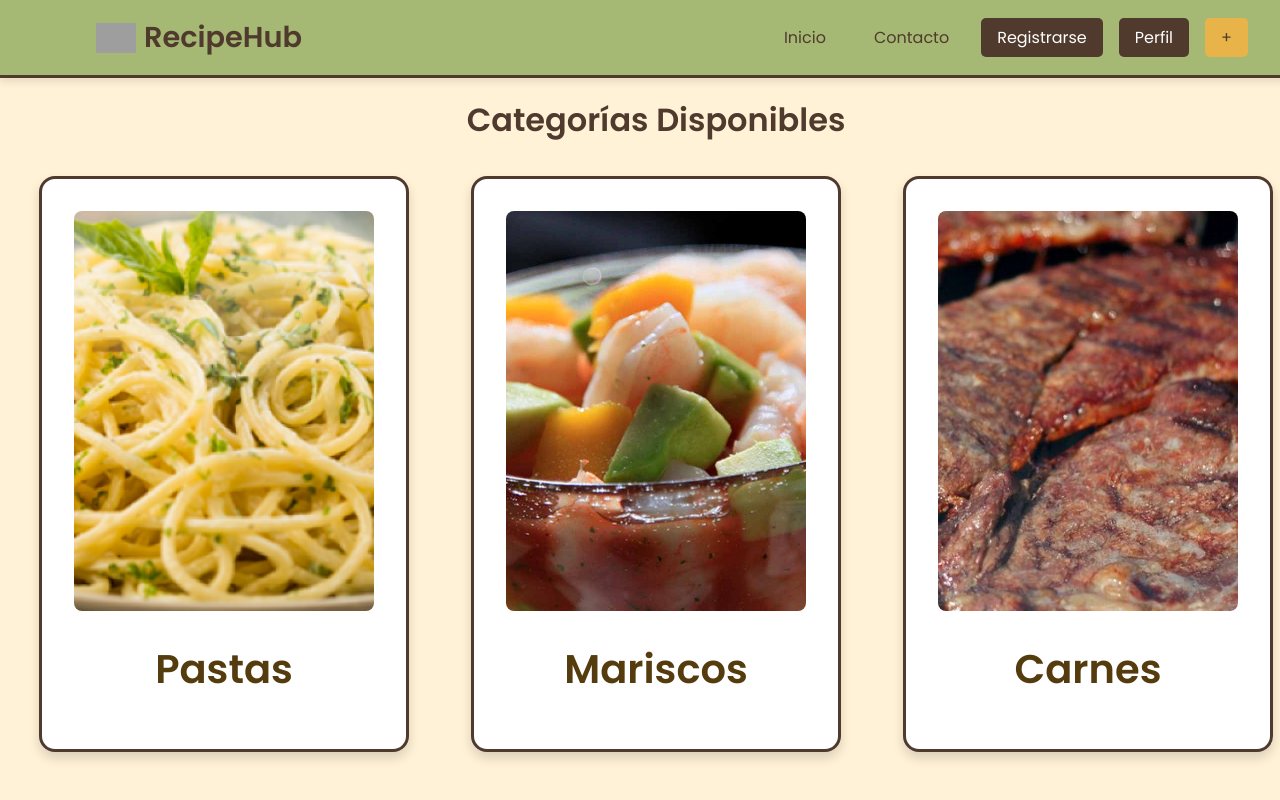
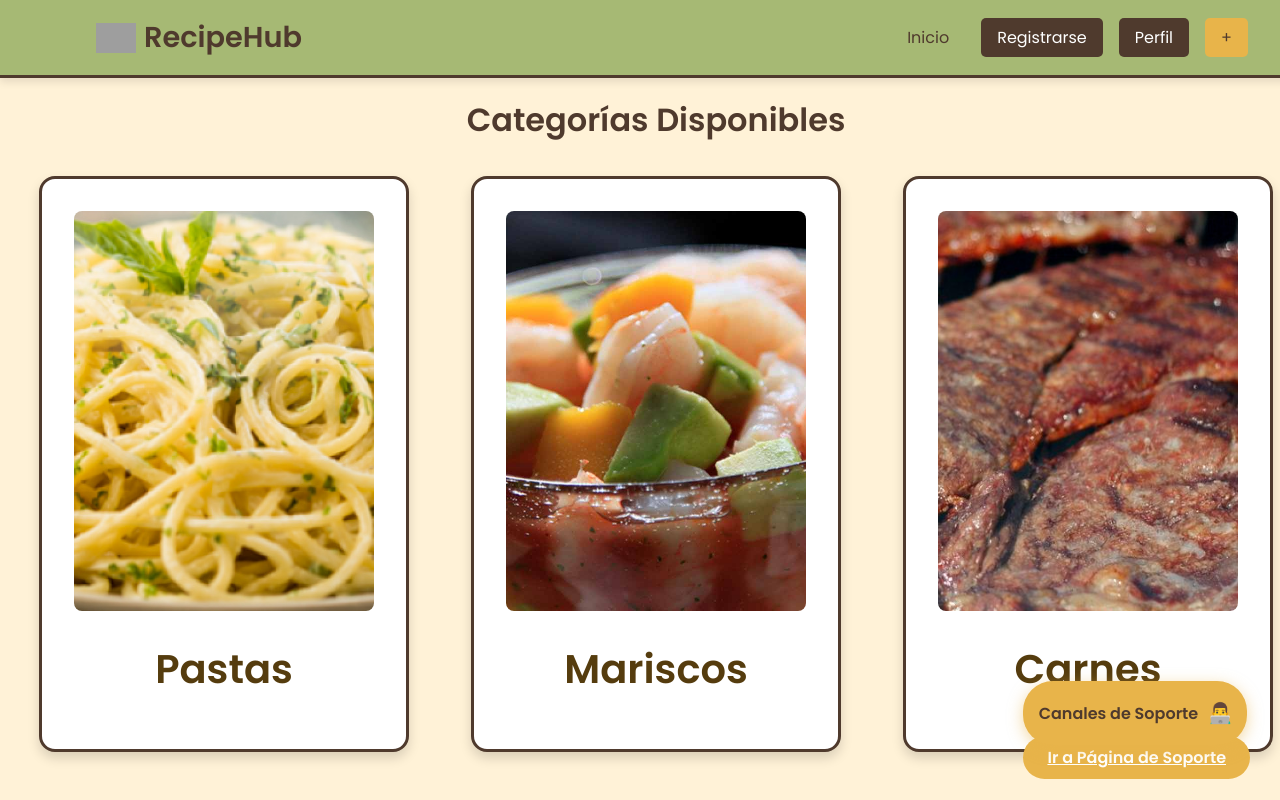
Before and after one commit to SantiC57/RecipeHub, a React (Vite) app: page / in a window 1280 px wide. Shown: the top 800 px of the page. Built offline with nearby package versions, Linux system fonts and the light colour scheme; no server answers; grey boxes are pictures that could not be loaded.

Commit message:
Añade página de soporte y botón flotante; actualiza rutas en la navegación.

```diff
--- a/src/Pages/App.jsx
+++ b/src/Pages/App.jsx
@@ -6,7 +6,7 @@ import MainPage from "./Main/MainPage.jsx";
 import Pastas from "./Pastas/Pastas.jsx";
 import Carnes from "./Carnes/Carnes.jsx";
 import Mariscos from "./Mariscos/Mariscos.jsx";
-import ContactUs from "./Contact/contact-us.jsx";
+import Support from "./Support/support.jsx";
 import Publication from "./Publication/Publication.jsx";
 import Profile from "./Profile/Profile.jsx";
 import RecipeDetail from "./RecipeDetail/RecipeDetail.jsx";
@@ -26,7 +26,7 @@ function DynamicTitle() {
       "/mariscos": "Recetas de Mariscos",
       "/publication": "Publicar receta",
       "/profile": "Mi perfil",
-      "/contact-us": "Contáctanos"
+      "/Support": "Soporte"
     };
     document.title = titles[location.pathname] || "Recipehub";
   }, [location]);
@@ -114,7 +114,7 @@ function App() {
         <Route path="/pastas" element={<Pastas />} />
         <Route path="/carnes" element={<Carnes />} />
         <Route path="/mariscos" element={<Mariscos/>} />
-        <Route path="/contact-us" element={<ContactUs />} />
+        <Route path="/support" element={<Support />} />
         <Route path="/publication" element={<Publication onSubmit={handleRecipeSubmit} onLogin={setCurrentUser} currentUser={currentUser} />} />
         <Route path="/profile" element={<Profile />} />
         <Route path="/recipe/:id" element={<RecipeDetail />} />
--- a/src/Pages/Main/MainPage.jsx
+++ b/src/Pages/Main/MainPage.jsx
@@ -1,6 +1,6 @@
 import React, { useEffect, useState } from "react";;
 import { Card, CardContent } from "../../components/Card/Card.jsx";
-
+import FloatingButton from "../../components/FloatingButton/FloatingButton.jsx";
 import { Navbar } from "../../components/Navbar/Navbar";
 import { Footer } from "../../components/footer/Footer";
 import "./Mp.css";
@@ -66,6 +66,7 @@ export default function MainPage() {
             ))}
           </div>
         </main>
+        <FloatingButton supportPageUrl="/support" />
       </div>
       <Footer />
     </div>
--- a/src/Pages/Contact/contact-us.css
+++ b/src/Pages/Support/support.css
@@ -1,7 +1,7 @@
 
   /* Contenedor principal */
 
-  .contact-container {
+  .support-container {
     padding: 2rem;
     max-width: 700px;
     margin: 2rem auto; /* Esto agrega espacio arriba y abajo */
@@ -12,7 +12,7 @@
   }
 
   /* Título y subtítulo */
-  .contact-title {
+  .support-title {
     font-size: 2rem;
     font-weight: bold;
     color: #333;
@@ -20,7 +20,7 @@
     margin-bottom: 1rem;
   }
 
-  .contact-subtitle {
+  .support-subtitle {
     text-align: center;
     font-size: 1rem;
     color: #555;
@@ -29,7 +29,7 @@
 
 
   /* Formulario */
-  .contact-form {
+  .support-form {
     display: flex;
     flex-direction: column;
     gap: 1rem;
@@ -121,7 +121,7 @@
   }
 
   /* Botón de envío */
-  .contact-button {
+  .support-button {
     align-self: center;
     background: var(--color-primary);
     color: #fff;
@@ -134,29 +134,29 @@
     transition: background 0.3s, transform 0.2s;
   }
 
-  .contact-button:hover {
+  .support-button:hover {
     background: var(--color-texto);
     transform: scale(1.03);
   }
 
-  .contact-button:active {
+  .support-button:active {
     transform: scale(0.97);
   }
 
   /* Ajuste para pantallas hasta 1024px (portátiles) */
 @media (max-width: 1024px) {
-    .contact-container {
+    .support-container {
       max-width: 500px; /* Un poco más amplio */
       margin: 6rem auto 2rem auto; /* más espacio arriba */
       padding: 2rem;
     }
 
-    .contact-title {
+    .support-title {
       font-size: 1.75rem;
       margin-bottom: 1rem;
     }
 
-    .contact-subtitle {
+    .support-subtitle {
       font-size: 1rem;
       margin-bottom: 1.5rem;
     }
@@ -174,7 +174,7 @@
       font-size: 0.95rem;
     }
 
-    .contact-button {
+    .support-button {
       padding: 0.6rem 1.5rem;
       font-size: 1rem;
     }
@@ -187,17 +187,17 @@
 
   /* Ajuste para pantallas móviles (hasta 600px) */
   @media (max-width: 600px) {
-    .contact-container {
+    .support-container {
       max-width: 90%;
       margin-top: 3rem;
       padding: 1.25rem;
     }
 
-    .contact-container h2 {
+    .support-container h2 {
       font-size: 1.4rem;
     }
 
-    .contact-container p {
+    .support-container p {
       font-size: 0.85rem;
     }
 
@@ -214,7 +214,7 @@
       font-size: 0.85rem;
     }
 
-    .contact-button {
+    .support-button {
       padding: 0.5rem 1.2rem;
       font-size: 0.9rem;
     }
--- a/src/Pages/Contact/contact-us.jsx
+++ b/src/Pages/Support/support.jsx
@@ -3,7 +3,7 @@ import { Footer } from "../../components/footer/Footer";
 import Upload from "../../components/Upload/Upload";
 import { useNavigate } from "react-router-dom";
 import Swal from "sweetalert2";
-import "./contact-us.css";
+import "./support.css";
 import { Navbar } from "../../components/Navbar/Navbar";
 
 const ContactUs = () => {
@@ -74,25 +74,12 @@ const ContactUs = () => {
 
         <Navbar />
 
-        <div className="contact-container">
-            <h2 className="contact-title">Contáctanos</h2>
-            <p className="contact-subtitle">
+        <div className="support-container">
+            <h2 className="support-title">Soporte</h2>
+            <p className="support-subtitle">
             Si tienes alguna duda o sugerencia, ¡queremos saber de ti!
             </p>
-            <form className="contact-form" onSubmit={handleSubmit}>
-
-            <div className="form-group">
-                <label htmlFor="nombre">Nombre y Apellido</label>
-                <input
-                type="text"
-                id="nombre"
-                name="nombre"
-                value={formData.nombre}
-                onChange={handleChange}
-                placeholder="Ingresa tu nombre completo"
-                required
-                />
-            </div>
+            <form className="support-form" onSubmit={handleSubmit}>
 
 
             <div className="form-group">
@@ -106,24 +93,6 @@ const ContactUs = () => {
                 placeholder="Ingresa tu correo"
                 required
                 />
-            </div>
-
-            <div className="form-group">
-                <label htmlFor="pais">País</label>
-                <select
-                id="pais"
-                name="pais"
-                value={formData.pais}
-                onChange={handleChange}
-                required
-                >
-                <option value="">Selecciona el país</option>
-                <option value="México">México</option>
-                <option value="Colombia">Colombia</option>
-                <option value="Argentina">Argentina</option>
-                <option value="España">España</option>
-                {/* Agrega más países o genera dinámicamente */}
-                </select>
             </div>
 
             <div className="form-group">
@@ -157,23 +126,8 @@ const ContactUs = () => {
                 <Upload/>
             </div>
 
-            <div className="form-group checkbox-group">
-                <label className="checkbox-label">
-                <input
-                    type="checkbox"
-                    name="aceptarPolitica"
-                    checked={formData.aceptarPolitica}
-                    onChange={handleChange}
-                    required
-                />
-                Acepto la Política de Privacidad
-                </label>
-                <a href="#politica" className="privacy-link">
-                Política de Privacidad
-                </a>
-            </div>
 
-            <button type="submit" className="contact-button">
+            <button type="submit" className="support-button">
                 Enviar
             </button>
             </form>
--- /dev/null
+++ b/src/components/FloatingButton/FloatingButton.css
@@ -0,0 +1,76 @@
+.floating-container {
+  position: fixed;
+  bottom: 30px;
+  right: 30px;
+  z-index: 1000;
+}
+
+.floating-button {
+  width: 220px;
+  height: 60px;
+  border-radius: 30px;
+  background-color: var(--color-primary);
+  color: var(--color-texto);
+  display: flex;
+  align-items: center;
+  justify-content: center;
+  font-weight: 600;
+  font-size: 16px;
+  box-shadow: 0 4px 15px rgba(232, 180, 74, 0.5);
+  cursor: pointer;
+  transition: all 0.3s ease;
+  border: 2px solid transparent;
+  overflow: hidden;
+  position: relative;
+}
+
+.floating-button:before {
+  content: "";
+  position: absolute;
+  width: 140%;
+  height: 180%;
+  background: var(--color-secundario);
+  left: -20%;
+  top: -40%;
+  transform: rotate(-5deg);
+  transition: all 0.4s ease;
+  opacity: 0;
+  border-radius: 0 0 50% 50%;
+}
+
+.floating-button:hover:before {
+  opacity: 0.2;
+  transform: rotate(-5deg) translateY(10px);
+}
+
+.floating-button:hover {
+  box-shadow: 0 6px 20px rgba(232, 180, 74, 0.7);
+  transform: translateY(-3px);
+  border-color: var(--color-destacado);
+}
+
+.button-icon {
+  width: 24px;
+  height: 24px;
+  margin-left: 10px;
+  display: flex;
+  align-items: center;
+  justify-content: center;
+  font-size: 20px;
+  color: var(--color-destacado);
+  position: relative;
+  z-index: 10;
+}
+
+.floating-button span {
+  position: relative;
+  z-index: 10;
+  display: flex;
+  align-items: center;
+}
+
+.support-button:hover {
+  background-color: var(--color-primary);
+  transform: translateY(-2px);
+  box-shadow: 0 4px 10px rgba(166, 185, 132, 0.4);
+}
--- /dev/null
+++ b/src/components/FloatingButton/FloatingButton.jsx
@@ -0,0 +1,56 @@
+import React, { useState, useEffect, useRef } from 'react';
+import './FloatingButton.css'; // Asumiendo que el CSS estará en un archivo separado
+
+const FloatingButton = ({ supportPageUrl = '/soporte' }) => {
+  const [isMenuOpen, setIsMenuOpen] = useState(false);
+  const buttonRef = useRef(null);
+  const menuRef = useRef(null);
+
+  const toggleMenu = () => {
+    setIsMenuOpen(!isMenuOpen);
+  };
+
+  // Cierra el menú al hacer clic fuera del botón o del menú
+  useEffect(() => {
+    const handleClickOutside = (event) => {
+      if (
+        buttonRef.current &&
+        !buttonRef.current.contains(event.target) &&
+        menuRef.current &&
+        !menuRef.current.contains(event.target)
+      ) {
+        setIsMenuOpen(false);
+      }
+    };
+
+    document.addEventListener('mousedown', handleClickOutside);
+    return () => {
+      document.removeEventListener('mousedown', handleClickOutside);
+    };
+  }, []);
+
+  return (
+    <div className="floating-container">
+      <div
+        className="floating-button"
+        onClick={toggleMenu}
+        ref={buttonRef}
+      >
+        <span>
+          Canales de Soporte
+          <div className="button-icon">👨‍💻</div>
+        </span>
+      </div>
+      <div
+        className={`support-menu ${isMenuOpen ? 'active' : ''}`}
+        ref={menuRef}
+      >
+        <a href={supportPageUrl} className="support-button">
+          Ir a Página de Soporte
+        </a>
+      </div>
+    </div>
+  );
+};
+
+export default FloatingButton;
--- a/src/components/Navbar/Navbar.jsx
+++ b/src/components/Navbar/Navbar.jsx
@@ -11,7 +11,6 @@ export function Navbar() {
         </a>
         <ul className="navbar-menu">
           <li><a href="/">Inicio</a></li>
-          <li><a href="/contact-us">Contacto</a></li>
           <li><a href="/signup" className="register-button">Registrarse</a></li>
           <li><a href="/profile" className="profile-button">Perfil</a></li>
           <li><a href="/publication" className="publish-button">+</a></li>
```
